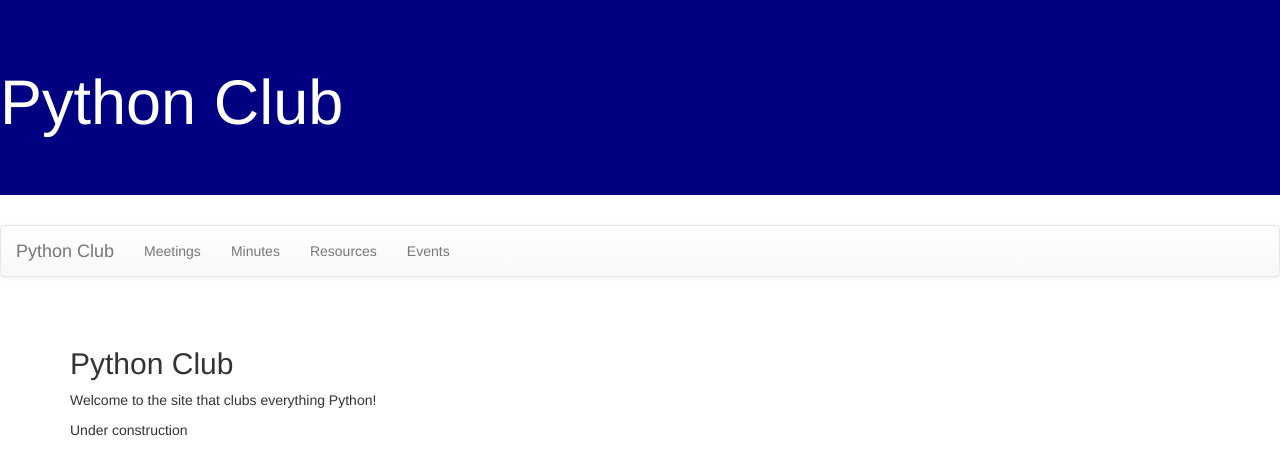
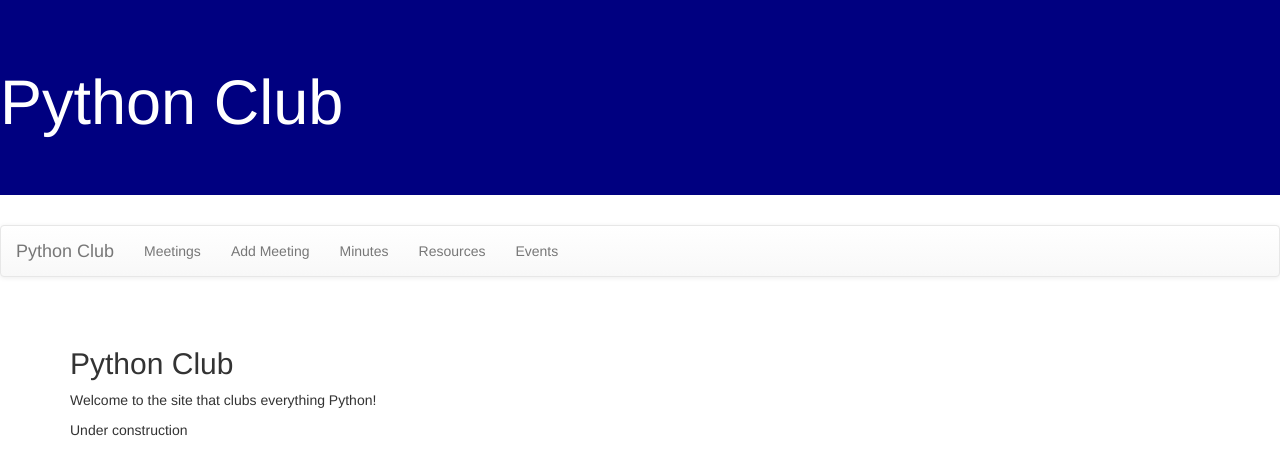
Before and after one commit to mmhansen137/itc172-redux, a Django app: template PythonClub/club/templates/club/index.html in a window 1280 px wide. Shown: the top 475 px of the page. Run offline with Django 3.2, Linux system fonts and the light colour scheme; the template is opened without the code that fills it, so the values that code supplies are empty; some libraries are stand-ins or nearby versions.

Commit message:
Adds nav bar link for newmeeting

```diff
--- a/PythonClub/club/templates/base.html
+++ b/PythonClub/club/templates/base.html
@@ -19,6 +19,7 @@
                 </div>
                 <ul class="nav navbar-nav">
                   <li><a href="{% url 'meetings' %}">Meetings</a></li>
+		  <li><a href="{% url 'newmeeting' %}">Add Meeting</a></li>
 		  <li><a href="{% url 'minutes' %}">Minutes</a></li>
 		  <li><a href="{% url 'resources' %}">Resources</a></li>
                	  <li><a href="{% url 'events' %}">Events</a></li>
```
